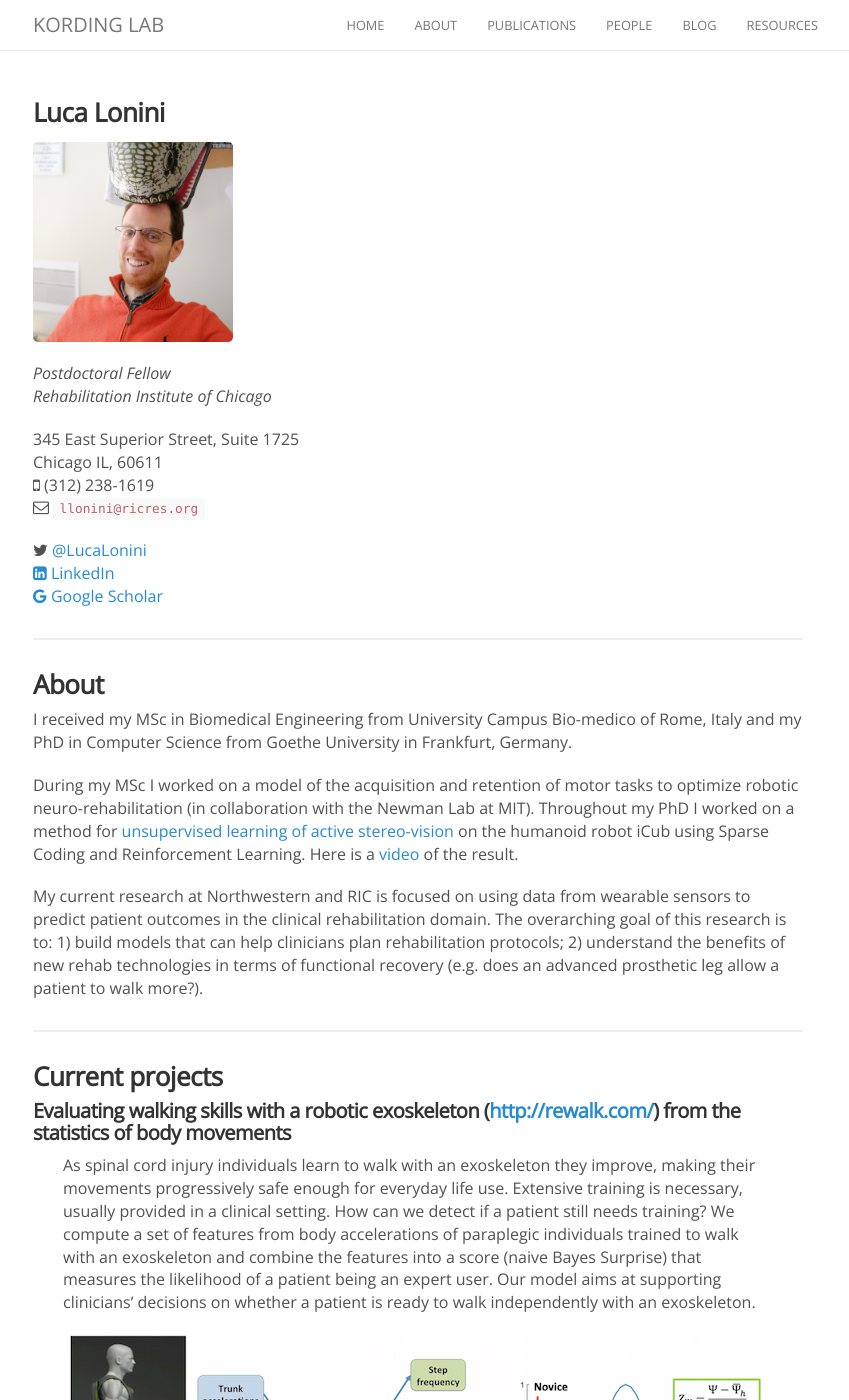
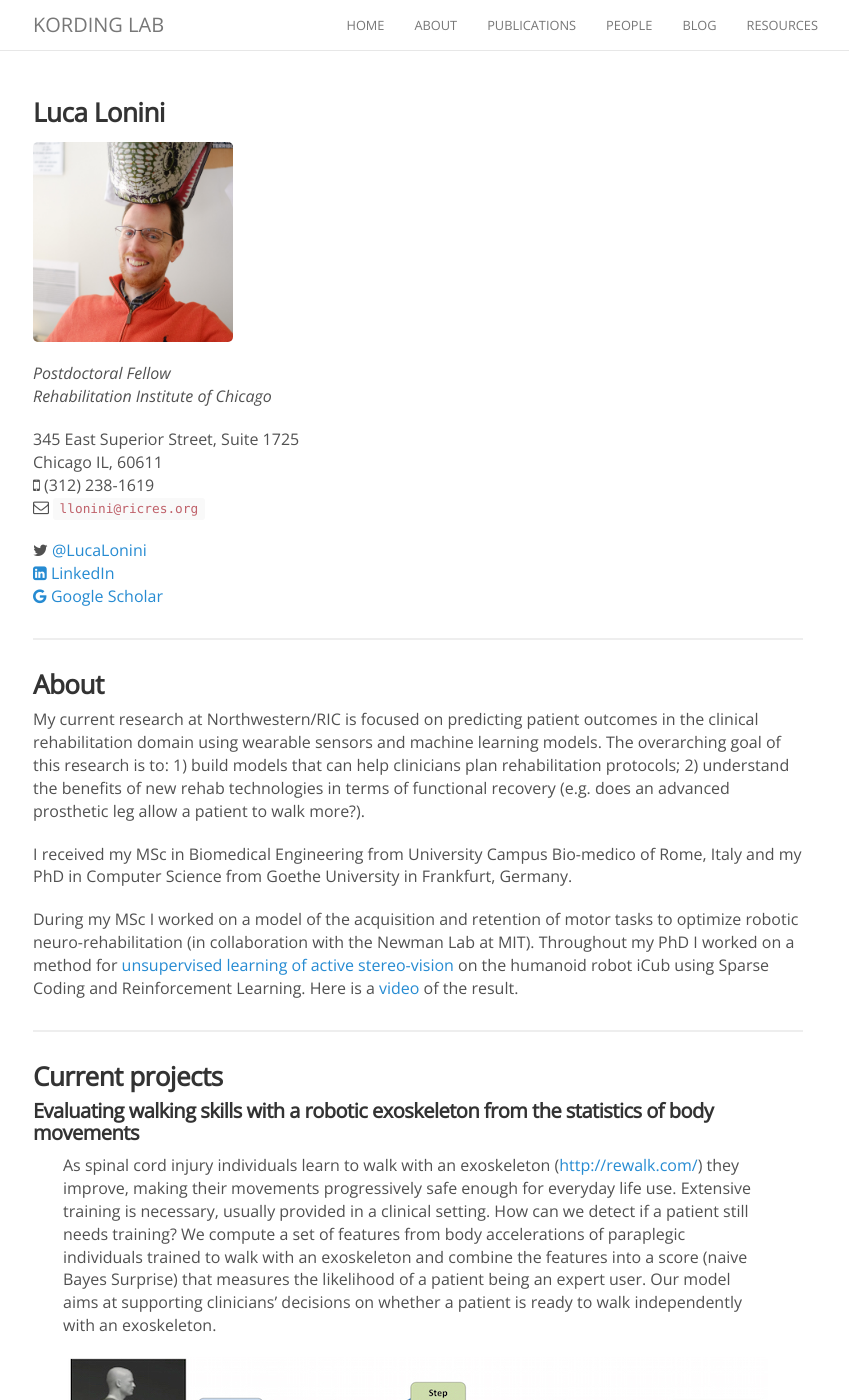
Before and after one commit to KordingLab/KordingLab.github.io, a Jekyll site: the page built from _people/luca_lonini.md, in a window 1280 px wide and 1400 px high. Shown: the whole window, without its empty margins (222-1071 px from the left). Built offline with Jekyll 4.4.1, drawn with Linux system fonts in a browser that asks for light colours; nearby versions of some CDN libraries; comment, search, counter and statistics services are not loaded.

Commit message:
Update luca_lonini.md

```diff
--- a/_people/luca_lonini.md
+++ b/_people/luca_lonini.md
@@ -24,19 +24,19 @@
 
 ### About
 
+My current research at Northwestern/RIC is focused on predicting patient outcomes in the clinical rehabilitation domain using wearable sensors and machine learning models. The overarching goal of this research is to: 1) build models that can help clinicians plan rehabilitation protocols; 2) understand the benefits of new rehab technologies in terms of functional recovery (e.g. does an advanced prosthetic leg allow a patient to walk more?).
+
 I received my MSc in Biomedical Engineering from University Campus Bio-medico of Rome, Italy and my PhD in Computer Science from Goethe University in Frankfurt, Germany.
 
 During my MSc I worked on a model of the acquisition and retention of motor tasks to optimize robotic neuro-rehabilitation (in collaboration with the Newman Lab at MIT). Throughout my PhD I worked on a method for [unsupervised learning of active stereo-vision](http://www.ncbi.nlm.nih.gov/pmc/articles/PMC3819528/) on the humanoid robot iCub using Sparse Coding and Reinforcement Learning. Here is a [video](https://www.youtube.com/watch?v=BuA6OU2VdhE&feature=youtu.be) of the result.
-
-My current research at Northwestern and RIC is focused on using data from wearable sensors to predict patient outcomes in the clinical rehabilitation domain. The overarching goal of this research is to: 1) build models that can help clinicians plan rehabilitation protocols; 2) understand the benefits of new rehab technologies in terms of functional recovery (e.g. does an advanced prosthetic leg allow a patient to walk more?).
 
 <hr>
 
 ### Current projects
 
-#### Evaluating walking skills with a robotic exoskeleton ([http://rewalk.com/](http://rewalk.com/)) from the statistics of body movements
+#### Evaluating walking skills with a robotic exoskeleton from the statistics of body movements
 
-> As spinal cord injury individuals learn to walk with an exoskeleton they improve, making their movements progressively safe enough for everyday life use. Extensive training is necessary, usually provided in a clinical setting. How can we detect if a patient still needs training? We compute a set of features from body accelerations of paraplegic individuals trained to walk with an exoskeleton and combine the features into a score (naive Bayes Surprise) that measures the likelihood of a patient being an expert user. Our model aims at supporting clinicians' decisions on whether a patient is ready to walk independently with an exoskeleton.
+> As spinal cord injury individuals learn to walk with an exoskeleton ([http://rewalk.com/](http://rewalk.com/)) they improve, making their movements progressively safe enough for everyday life use. Extensive training is necessary, usually provided in a clinical setting. How can we detect if a patient still needs training? We compute a set of features from body accelerations of paraplegic individuals trained to walk with an exoskeleton and combine the features into a score (naive Bayes Surprise) that measures the likelihood of a patient being an expert user. Our model aims at supporting clinicians' decisions on whether a patient is ready to walk independently with an exoskeleton.
 
 <figure><center>
   <img src="{{site.baseurl}}/images/others/RewalkKpage.jpg" data-action="zoom"/>
```
